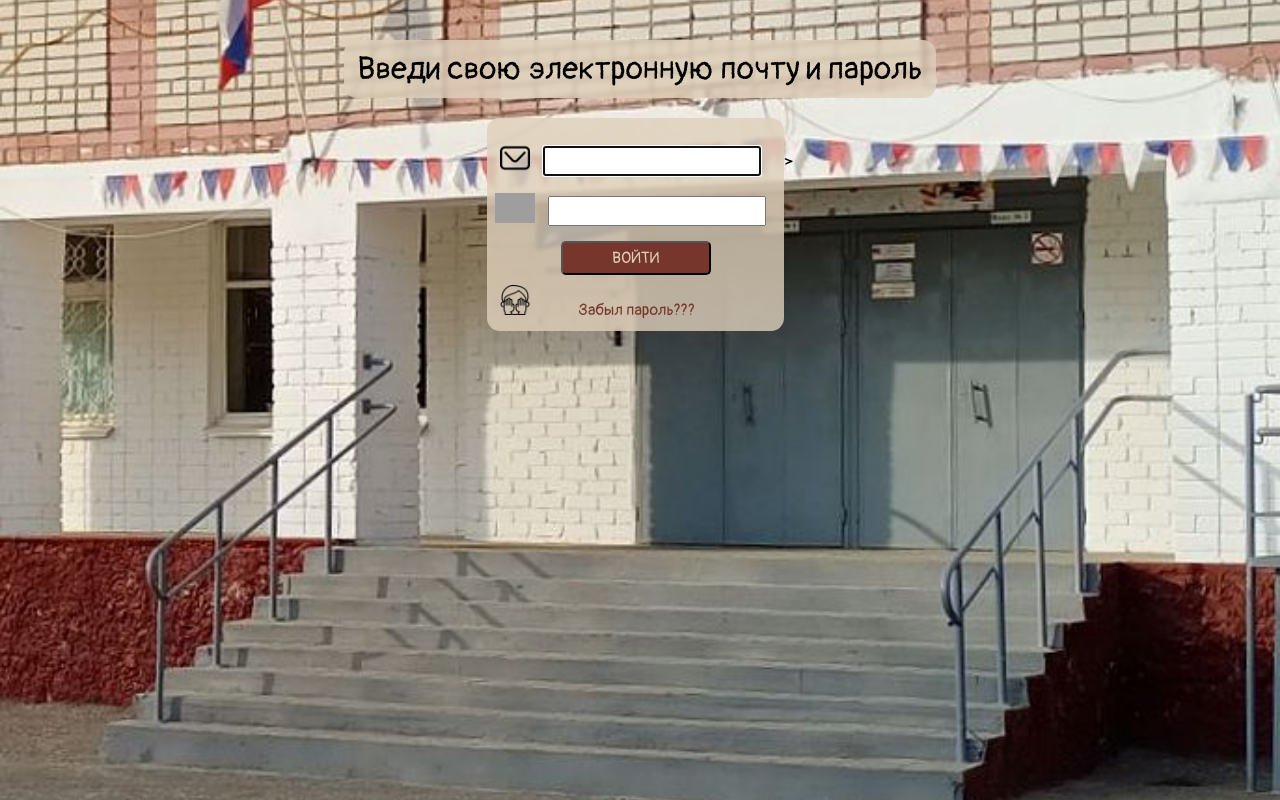
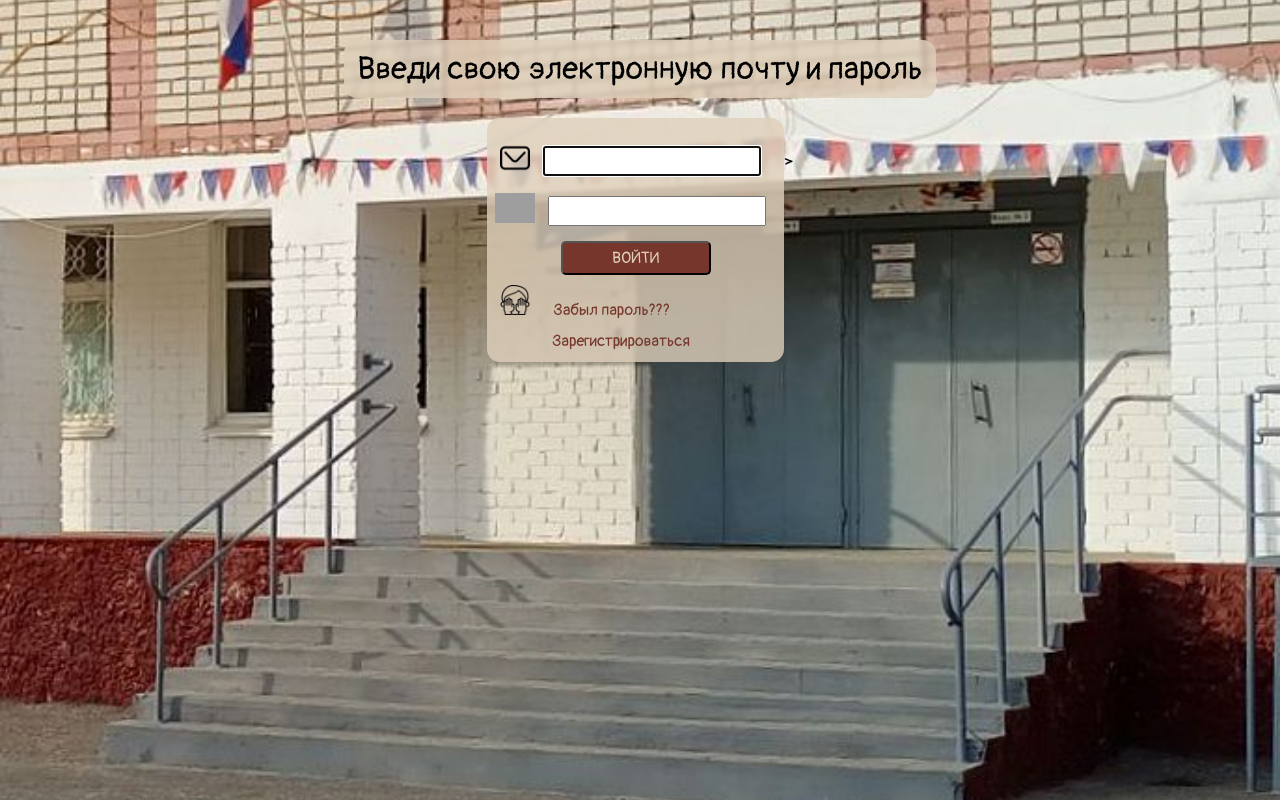
Before and after one commit to pavelkarmishin-svg/ClassReunion, a Django app: page /accounts/login/ in a window 1280 px wide. Run offline with Django 5.2, Linux system fonts and the light colour scheme; grey boxes are pictures that could not be loaded.

Commit message:
Добавил ссылку на регистрацию в окне логна

```diff
--- a/static/reunion/css/style.css
+++ b/static/reunion/css/style.css
@@ -225,6 +225,14 @@
 .forgot-password {
   text-align: left;
 }
+.forgot-password__forgot-ref {
+  margin-left: 20px;
+  display: inline;
+}
+.forgot-password__register-ref {
+  margin-left: 52px;
+  margin-top: 15px;
+}
 .forgot-password img {
   height: 30px;
 }
@@ -232,7 +240,6 @@
   font-size: 1rem;
   text-decoration: none;
   color: #76362C;
-  margin-left: 45px;
 }
 
 .icon {
--- a/static/reunion/css/style.sass
+++ b/static/reunion/css/style.sass
@@ -220,13 +220,19 @@ $hover-color: #43555F
 
 .forgot-password
     text-align: left
+    &__forgot-ref
+        margin-left: 20px
+        display: inline
+    &__register-ref
+        margin-left: 52px
+        margin-top: 15px
     img
         height: 30px
     a
         font-size: 1rem
         text-decoration: none
         color: $brown
-        margin-left: 45px
+
 
 .icon
     width: 30px
--- a/templates/registration/login.html
+++ b/templates/registration/login.html
@@ -35,7 +35,12 @@
                 <button type="submit" class="form-container__button button"> ВОЙТИ</button>
                 <div class="forgot-password">
                     <img src="{% static 'reunion/img/icon-forgot-password.png' %}" alt="">
-                    <a href="{% url 'password_reset' %}">Забыл пароль???</a>
+                    <div class="forgot-password__forgot-ref">
+                        <a href="{% url 'password_reset' %}">Забыл пароль???</a>
+                    </div>
+                    <div class="forgot-password__register-ref">
+                        <a href="{% url 'register' %}">Зарегистрироваться</a>
+                    </div>
                 </div>
             </form>
         </div>>
```
